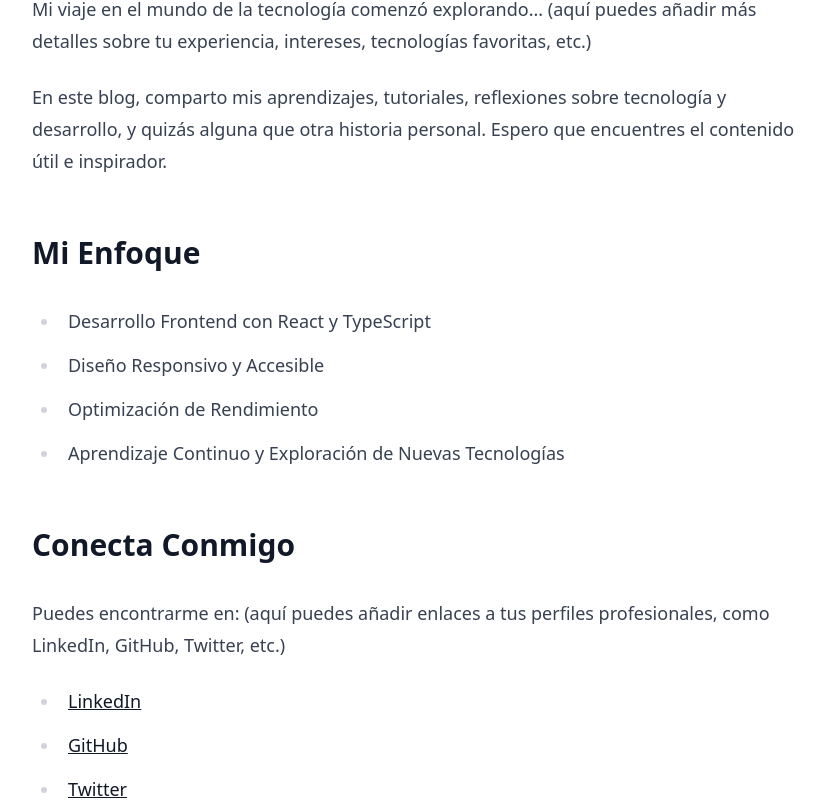
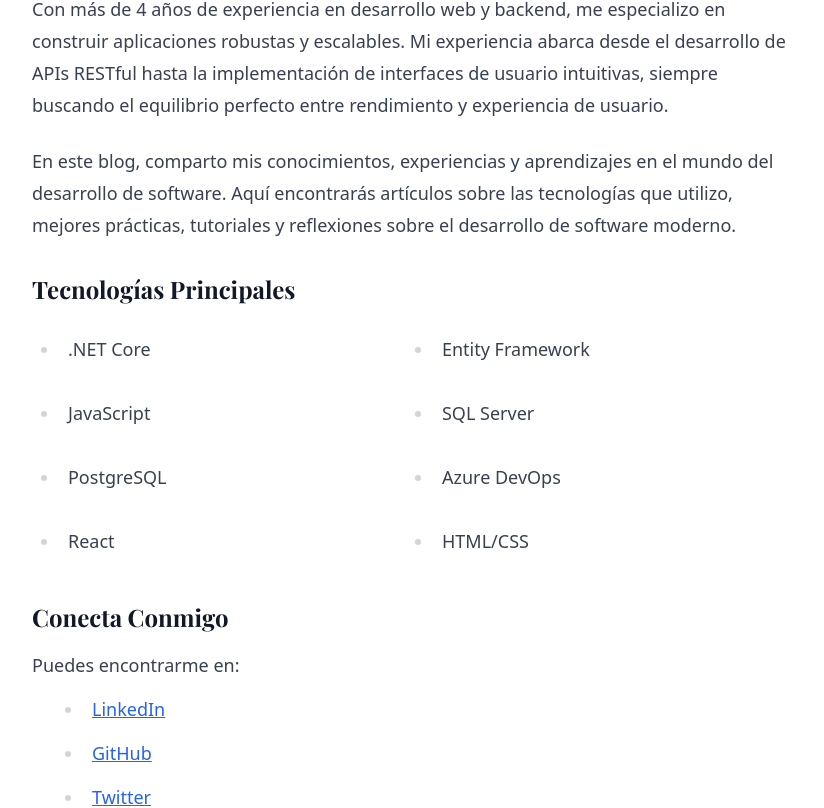
Before and after one commit to rickyjobs07/ricky-blog, a React (Vite) app: page /about in a window 1280 px wide. Shown: the part 352-1160 px from the top of the page, without its empty margins (224-1048 px from the left). Built offline with nearby package versions, Linux system fonts and the light colour scheme.

Commit message:
Enhance Vite configuration with server settings, update .htaccess for improved routing and CORS, revise About page content, and correct GitHub link in posts

```diff
--- a/src/components/Layout.tsx
+++ b/src/components/Layout.tsx
@@ -79,18 +79,18 @@ const Layout: React.FC<LayoutProps> = ({ children }) => {
             </div>
             <div className="flex space-x-6">
               <a
-                href="https://github.com/rickyshark"
+                href="https://github.com/rickyjobs07"
                 target="_blank"
                 rel="noopener noreferrer"
-                className="text-gray-600 hover:text-blue-600 transition-colors duration-200"
+                className="text-gray-600 hover:text-gray-900"
               >
                 GitHub
               </a>
               <a
-                href="https://linkedin.com/in/monteroterrero"
+                href="https://www.linkedin.com/in/monteroterrero"
                 target="_blank"
                 rel="noopener noreferrer"
-                className="text-gray-600 hover:text-blue-600 transition-colors duration-200"
+                className="text-gray-600 hover:text-gray-900"
               >
                 LinkedIn
               </a>
--- a/src/pages/About.tsx
+++ b/src/pages/About.tsx
@@ -6,34 +6,40 @@ const About: React.FC = () => {
     <>
       <Helmet>
         <title>Sobre Mí | Ricky Montero Blog</title>
-        <meta name="description" content="Conoce más sobre Ricky Montero, desarrollador web y autor del blog." />
+        <meta name="description" content="Conoce más sobre Ricky Montero Terrero, Ingeniero en Software y desarrollador full-stack con experiencia en .NET Core, React y más." />
       </Helmet>
       <div className="max-w-3xl mx-auto py-8">
         <h1 className="text-4xl font-serif font-bold text-gray-900 mb-6">Sobre Mí</h1>
         <div className="prose prose-lg max-w-none text-gray-700">
           <p>
-            ¡Hola! Soy Ricky Montero, un apasionado del desarrollo web. Con años de experiencia en la creación de aplicaciones web robustas y amigables para el usuario, disfruto transformando ideas complejas en soluciones digitales funcionales y estéticamente agradables.
+            ¡Hola! Soy Ricky Montero Terrero, Ingeniero en Software y desarrollador full-stack apasionado por crear soluciones tecnológicas que marcan la diferencia. Mi enfoque combina la eficiencia técnica con una profunda comprensión de las necesidades del usuario.
           </p>
           <p>
-            Mi viaje en el mundo de la tecnología comenzó explorando... (aquí puedes añadir más detalles sobre tu experiencia, intereses, tecnologías favoritas, etc.)
+            Con más de 4 años de experiencia en desarrollo web y backend, me especializo en construir aplicaciones robustas y escalables. Mi experiencia abarca desde el desarrollo de APIs RESTful hasta la implementación de interfaces de usuario intuitivas, siempre buscando el equilibrio perfecto entre rendimiento y experiencia de usuario.
           </p>
           <p>
-            En este blog, comparto mis aprendizajes, tutoriales, reflexiones sobre tecnología y desarrollo, y quizás alguna que otra historia personal. Espero que encuentres el contenido útil e inspirador.
+            En este blog, comparto mis conocimientos, experiencias y aprendizajes en el mundo del desarrollo de software. Aquí encontrarás artículos sobre las tecnologías que utilizo, mejores prácticas, tutoriales y reflexiones sobre el desarrollo de software moderno.
           </p>
-          <h2>Mi Enfoque</h2>
-          <ul>
-            <li>Desarrollo Frontend con React y TypeScript</li>
-            <li>Diseño Responsivo y Accesible</li>
-            <li>Optimización de Rendimiento</li>
-            <li>Aprendizaje Continuo y Exploración de Nuevas Tecnologías</li>
+
+          <h2 className="text-2xl font-serif font-bold text-gray-900 mt-8 mb-4">Tecnologías Principales</h2>
+          <ul className="grid grid-cols-2 gap-2">
+            <li>.NET Core</li>
+            <li>Entity Framework</li>
+            <li>JavaScript</li>
+            <li>SQL Server</li>
+            <li>PostgreSQL</li>
+            <li>Azure DevOps</li>
+            <li>React</li>
+            <li>HTML/CSS</li>
           </ul>
-          <h2>Conecta Conmigo</h2>
+
+          <h2 className="text-2xl font-serif font-bold text-gray-900 mt-8 mb-4">Conecta Conmigo</h2>
           <p>
-            Puedes encontrarme en: (aquí puedes añadir enlaces a tus perfiles profesionales, como LinkedIn, GitHub, Twitter, etc.)
-            <ul>
-              <li><a href="#">LinkedIn</a></li>
-              <li><a href="#">GitHub</a></li>
-              <li><a href="#">Twitter</a></li>
+            Puedes encontrarme en:
+            <ul className="list-disc ml-6 mt-2">
+              <li><a href="https://www.linkedin.com/in/monteroterrero" target="_blank" rel="noopener noreferrer" className="text-blue-600 hover:text-blue-800">LinkedIn</a></li>
+              <li><a href="https://github.com/rickyjobs07" target="_blank" rel="noopener noreferrer" className="text-blue-600 hover:text-blue-800">GitHub</a></li>
+              <li><a href="#" className="text-blue-600 hover:text-blue-800">Twitter</a></li>
             </ul>
           </p>
         </div>
--- a/src/posts/mi-primer-gran-articulo.md
+++ b/src/posts/mi-primer-gran-articulo.md
@@ -16,6 +16,6 @@
     *   **TypeScript:** Para añadir tipado estático y mejorar la robustez del código.
     *   **Tailwind CSS:** Para un styling rápido y consistente.
 
-    Puedes encontrar el código fuente en [mi repositorio de GitHub](https://github.com/tu-usuario/tu-repo-blog).
+    Puedes encontrar el código fuente en [mi repositorio de GitHub](https://github.com/rickyjobs07/ricky-blog).
 
     ¡Espero que disfruten el contenido que compartiré aquí!
--- a/vite.config.ts
+++ b/vite.config.ts
@@ -16,5 +16,10 @@ export default defineConfig({
         assetFileNames: 'assets/[name].[hash].[ext]'
       }
     }
+  },
+  server: {
+    port: 3000,
+    strictPort: true,
+    host: true
   }
 })
```
Also changed, not shown: vercel.json (added), 1 other file (tests, documents, lock files or other folders).
